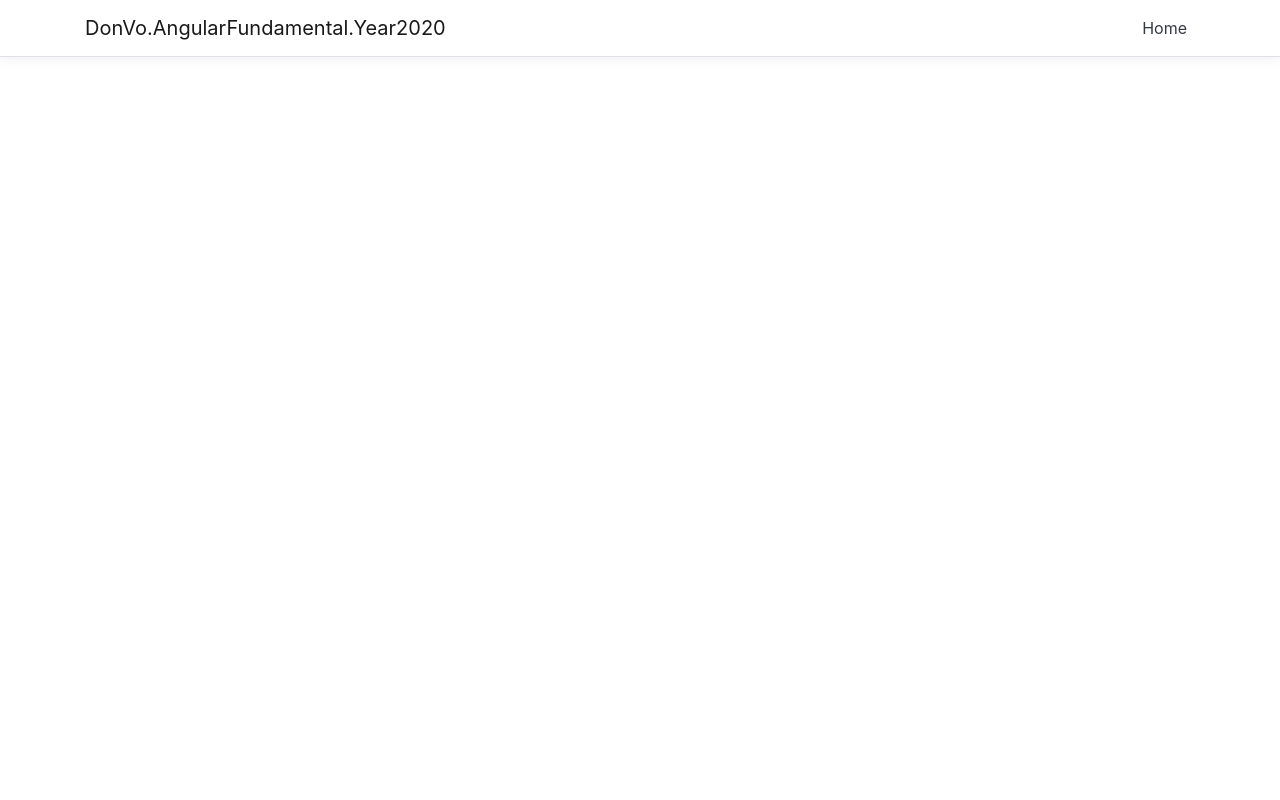
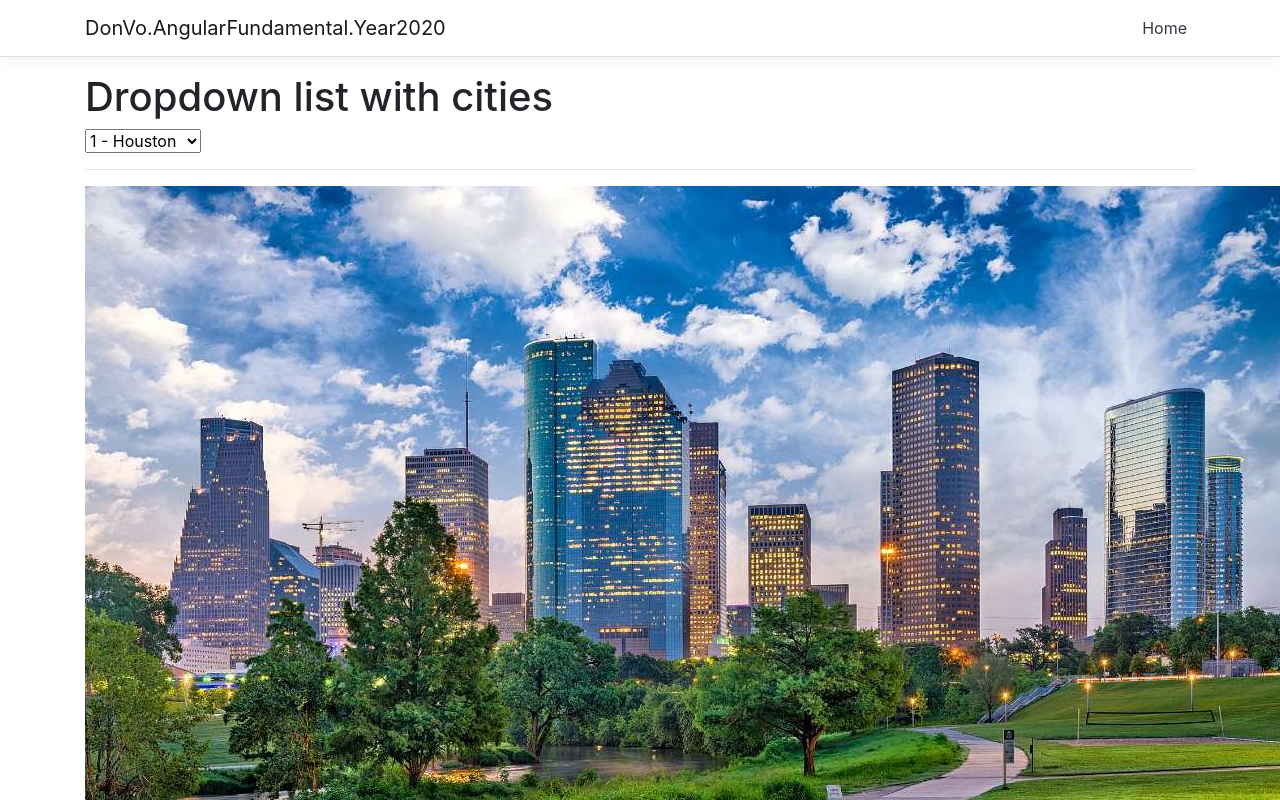
Before and after one commit to DonVo2020/Angular8-Fundamentals, an Angular app in the folder DonVo.AngularFundamental.Year2020/DonVo.AngularFundamental.Year2020/ClientApp/: page /selection-list in a window 1280 px wide. Before the commit this address led to /. Shown: the top 800 px of the page. Built offline with nearby package versions, Linux system fonts and the light colour scheme.

Commit message:
Add selection-list component

```diff
--- /dev/null
+++ b/DonVo.AngularFundamental.Year2020/DonVo.AngularFundamental.Year2020/ClientApp/src/app/005-selection-list/selection-list.component.html
@@ -0,0 +1,15 @@
+<h1>Dropdown list with cities</h1>
+<!-- HTML Dropdown list with cities-->
+<select [(ngModel)]="currentCity" (ngModelChange)="changeCity()">
+  <option disabled>Select one...</option>
+  <option *ngFor="let city of cities"
+          [value]="city.name">
+    {{ city.id}} - {{ city.name }}
+  </option>
+</select>
+<hr>
+<div *ngIf="cityPhoto">
+  <img class="cityPhoto"
+       [src]="cityPhoto" alt="Foto van {{ currentCity.name}}">
+  <h2>You picked: {{ currentCity }}</h2>
+</div>
--- /dev/null
+++ b/DonVo.AngularFundamental.Year2020/DonVo.AngularFundamental.Year2020/ClientApp/src/app/005-selection-list/selection-list.component.ts
@@ -0,0 +1,27 @@
+import { Component, OnInit } from '@angular/core';
+import { City } from '../shared/models/city.model';
+
+@Component({
+  selector: 'app-selection-list',
+  templateUrl: './selection-list.component.html',
+})
+export class SelectionListComponent implements OnInit {
+  currentCity: string;
+  cityPhoto: string;
+  cities: City[];
+
+  ngOnInit() {
+    this.cities = [
+      new City(1, 'Houston', 'TX'),
+      new City(2, 'Boston', 'MA'),
+      new City(3, 'Miami', 'FL'),
+      new City(4, 'Chicago', 'IL'),
+    ];
+    this.currentCity = this.cities[0].name;
+    this.changeCity();
+  }
+
+  changeCity() {
+    this.cityPhoto = `assets/img/${this.currentCity}.jpg`;
+  }
+}
--- a/DonVo.AngularFundamental.Year2020/DonVo.AngularFundamental.Year2020/ClientApp/src/app/app.module.ts
+++ b/DonVo.AngularFundamental.Year2020/DonVo.AngularFundamental.Year2020/ClientApp/src/app/app.module.ts
@@ -7,10 +7,12 @@
 import { AppComponent } from './app.component';
 import { NavMenuComponent } from './nav-menu/nav-menu.component';
 import { HomeComponent } from './home/home.component';
+
 import { DataBindingComponent } from './001-data-binding/data-binding.component';
 import { EventBindingComponent } from './002-event-binding/event-binding.component';
 import { AttributeBindingComponent } from './003-attribute-binding/attribute-binding.component';
 import { TwoWaysBindingComponent } from './004-two-ways-binding/two-ways-binding.component';
+import { SelectionListComponent } from './005-selection-list/selection-list.component';
 
 @NgModule({
   declarations: [
@@ -21,6 +23,7 @@
     EventBindingComponent,
     AttributeBindingComponent,
     TwoWaysBindingComponent,
+    SelectionListComponent,
   ],
   imports: [
     BrowserModule.withServerTransition({ appId: 'ng-cli-universal' }),
@@ -32,6 +35,7 @@
       { path: 'event-binding', component: EventBindingComponent },
       { path: 'attribute-binding', component: AttributeBindingComponent },
       { path: 'two-ways-binding', component: TwoWaysBindingComponent },
+      { path: 'selection-list', component: SelectionListComponent },
     ])
   ],
   providers: [],
--- a/DonVo.AngularFundamental.Year2020/DonVo.AngularFundamental.Year2020/ClientApp/src/app/home/home.component.html
+++ b/DonVo.AngularFundamental.Year2020/DonVo.AngularFundamental.Year2020/ClientApp/src/app/home/home.component.html
@@ -2,4 +2,5 @@
 <input type="button" value="Event Binding" [routerLink]="['/event-binding']" class="btn-primary">
 <input type="button" value="Attribute Binding" [routerLink]="['/attribute-binding']" class="btn-primary">
 <input type="button" value="Two Ways Binding" [routerLink]="['/two-ways-binding']" class="btn-primary">
+<input type="button" value="Selection List" [routerLink]="['/selection-list']" class="btn-primary">
 <hr />
```
